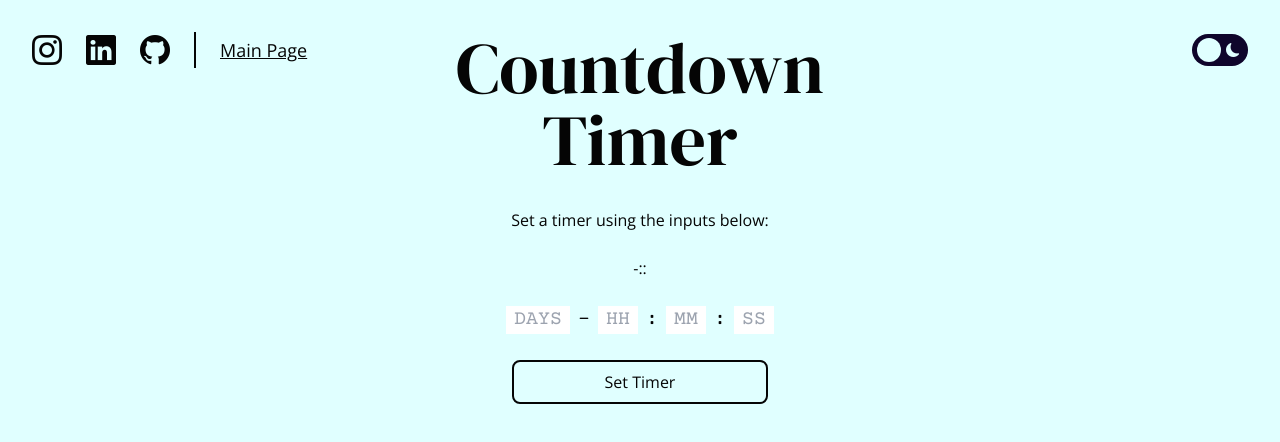
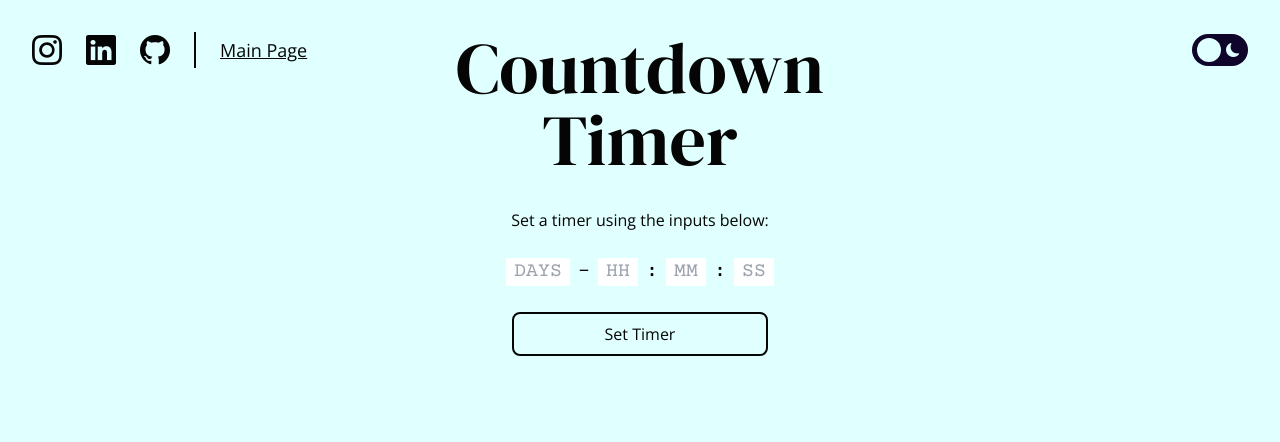
Before and after one commit to jacksanders02/portfolio-site, a Next.js app: page /countdown-timer in a window 1280 px wide. Shown: the top 442 px of the page. Built offline with nearby package versions, Linux system fonts and the light colour scheme.

Commit message:
Removed accident

```diff
--- a/src/app/countdown-timer/page.tsx
+++ b/src/app/countdown-timer/page.tsx
@@ -46,7 +46,6 @@ export default function CountdownTimer({
           <>
             <p>Set a timer using the inputs below:</p>
 
-            <p>{days}-{hours}:{minutes}:{seconds}</p>
             {errorMessage !== null && (
               <p className={`text-red-700 font-bold text-center`}>{errorMessage}</p>
             )}
```
